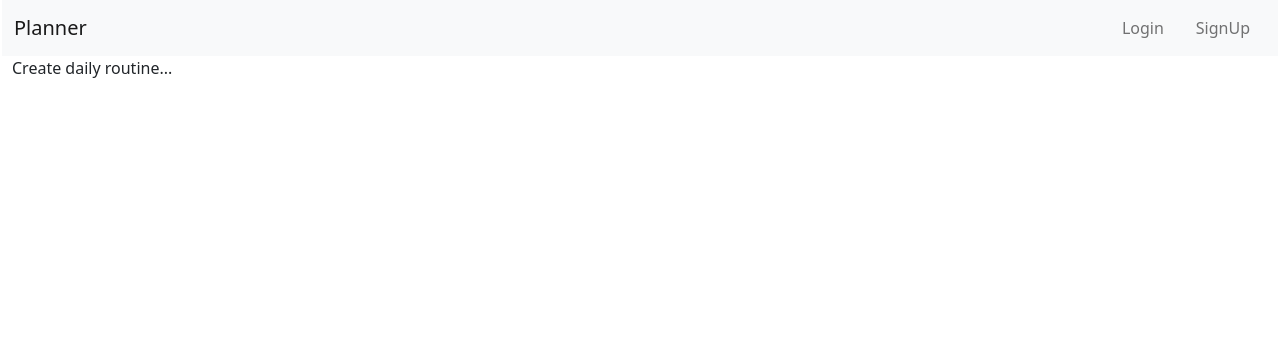
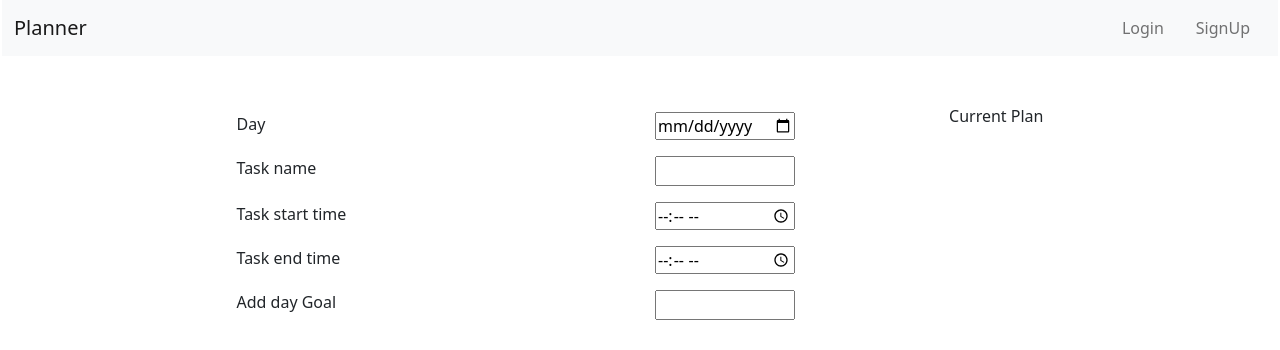
Before and after one commit to Fleskimiso/dailyPlanner, a React (Vite) app: page /plan in a window 1280 px wide. Shown: the top 350 px of the page. Built offline with nearby package versions, Linux system fonts and the light colour scheme.

Commit message:
working on day plan form

```diff
--- a/src/frontend/routes/CreatorPage.tsx
+++ b/src/frontend/routes/CreatorPage.tsx
@@ -1,6 +1,67 @@
-const CreatorPage = () =>{
-    return <div>
-        Create daily routine...
+import { useState } from "react"
+
+const CreatorPage = () => {
+
+    const [currentDay, setCurrentDay] = useState('');
+    const [currentTaskName, setCurrentTaskName] = useState('');
+    const [currentTaskStartTime, setCurrentTaskStartTime] = useState('');
+    const [currentTaskEndTime, setCurrentTaskEndTime] = useState('');
+    const [currentDayGoal, setCurrentDayGoal] = useState('');
+
+
+    return <div className="container d-flex flex-row justify-content-evenly mt-5">
+        <div className="d-flex flex-column justify-content-center w-50">
+            <div className="my-2 d-flex flex-row">
+                <label htmlFor="day">Day</label>
+                <span className="line-break"></span>
+                <input className="ms-auto w-25"  onChange={e => {
+                    setCurrentDay(e.target.value);
+                }} value={currentDay} type="date" name="day" id="day" />
+            </div>
+            <div className="my-2 d-flex flex-row">
+                <label htmlFor="task">Task name</label>
+                <span className="line-break"></span>
+                <input className="ms-auto w-25" type="text" name="task" id="task" value={currentTaskName}
+                    onChange={e => {
+                        setCurrentTaskName(e.target.value);
+                    }} />
+            </div>
+            <div className="my-2 d-flex flex-row">
+                <label htmlFor="startTime">Task start time</label>
+                <span className="line-break"></span>
+                <input className="ms-auto w-25" type="time" name="startTime" id="startTime" value={currentTaskStartTime}
+                onChange={e =>{
+                    console.log(e.target.value);
+                    setCurrentTaskStartTime(e.target.value);
+                }} />
+            </div>
+
+            <div className="my-2 d-flex flex-row">
+                <label htmlFor="endTime">Task end time</label>
+                <span className="line-break"></span>
+                <input className="ms-auto w-25" type="time" name="endTime" id="endTime" value={currentTaskEndTime}
+                onChange={e =>{
+                    setCurrentTaskEndTime(e.target.value);
+                }} />
+            </div>
+
+            <div className="my-2 d-flex flex-row">
+                <label htmlFor="dayGoal">Add day Goal</label>
+                <span className="line-break"></span>
+                <input className="ms-auto w-25" type="text" name="dayGoal" id="dayGoal" value={currentDayGoal}
+                onChange={e =>{
+                    setCurrentDayGoal(e.target.value);
+                }} />
+            </div>
+
+        </div>
+
+        <div className="plan-card">
+                <div>
+                    Current Plan
+                </div>
+        </div>
+
     </div>
 }
 export default CreatorPage
```
